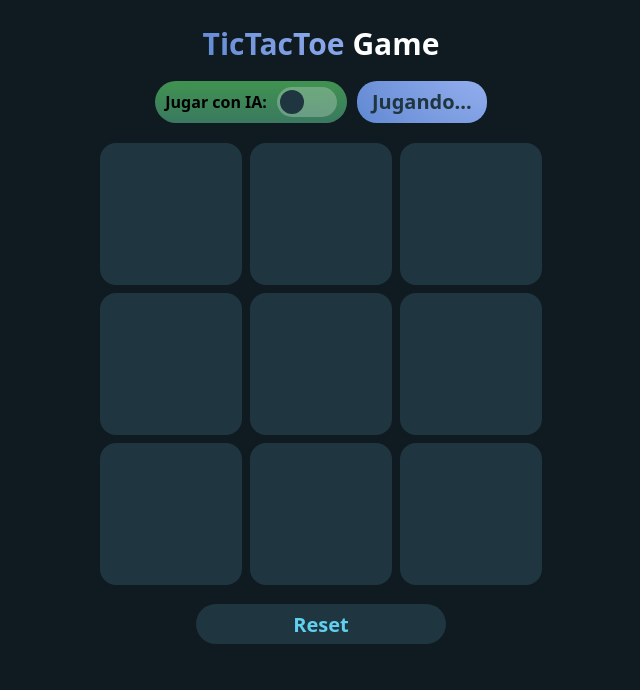
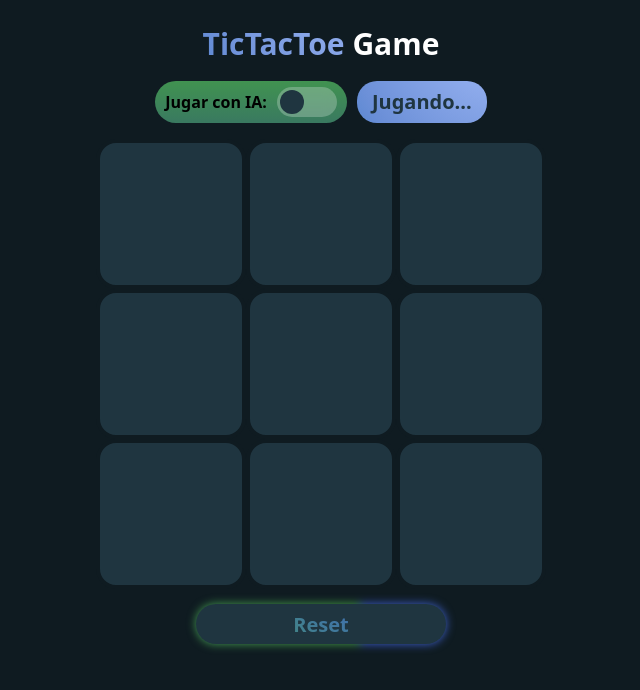
Before and after one commit to Jmond544/Tic-Tac-Toe, a React (Vite) app: page / in a window 1280 px wide. Shown: the top 690 px of the page, without its empty margins (319-959 px from the left). Built offline with nearby package versions, Linux system fonts and the light colour scheme.

Commit message:
Styling botton

```diff
--- a/src/Components/TicTacToe.jsx
+++ b/src/Components/TicTacToe.jsx
@@ -33,6 +33,7 @@ function TikTakToe() {
   };
 
   const resetBoard = () => {
+    console.log("MJ")
     lock.current = false;
     setBoard(Array(9).fill(null));
     setCount(0);
@@ -141,7 +142,7 @@ function TikTakToe() {
           <span>TicTacToe</span> Game
         </h1>
         <div className="state-bar">
-          <div className={`container-switch ${isChecked? 'checked':'' }`}>
+          <div className={`container-switch ${isChecked ? "checked" : ""}`}>
             <p>Jugar con IA: </p>
             <Switch
               isChecked={isChecked}
@@ -156,7 +157,7 @@ function TikTakToe() {
           ))}
         </div>
         <button className="reset" onClick={resetBoard}>
-          Reset
+          <span>Reset</span>
         </button>
       </div>
     </div>
--- a/src/Styles/TicTacToe.css
+++ b/src/Styles/TicTacToe.css
@@ -78,17 +78,62 @@
   border-radius: 50px;
   background: #1f3540;
   font-size: 20px;
-  color: #60d0ee;
+  color: #fff;
   font-family: system-ui, Avenir, Helvetica, Arial, sans-serif;
   font-weight: bold;
   margin-top: 15px;
   margin-bottom: 10px;
   transition: all 0.5s;
+  position: relative;
+}
+
+.reset span {
+  background: radial-gradient(
+    circle at 50% -20.71%,
+    #3e5ed4 0,
+    #45a247 100%
+  );
+  background-size: 400% 400%;
+  -webkit-background-clip: text;
+  background-clip: text;
+  color: transparent;
+  animation: movimientoGradiente 5s ease infinite;
+}
+
+.reset::before {
+  content: "";
+  position: absolute;
+  top: 0;
+  left: 0;
+  z-index: -1;
+  width: 100%;
+  height: 100%;
+  background: linear-gradient(
+    45deg,
+    #3e5ed4, #45a247
+  );
+  background-size: 800%;
+  border-radius: 50px;
+  filter: blur(5px);
+  animation: glowing 20s linear infinite;
+}
+
+@keyframes glowing {
+  0% {
+    background-position: 0 0;
+  }
+  50% {
+    background-position: 400% 0;
+  }
+  100% {
+    background-position: 0 0;
+  }
 }
 
 .reset:hover {
   font-size: 22px;
-  background: #375e72;
+  animation: glowing 5s linear infinite;
+
 }
 
 .board {
```
